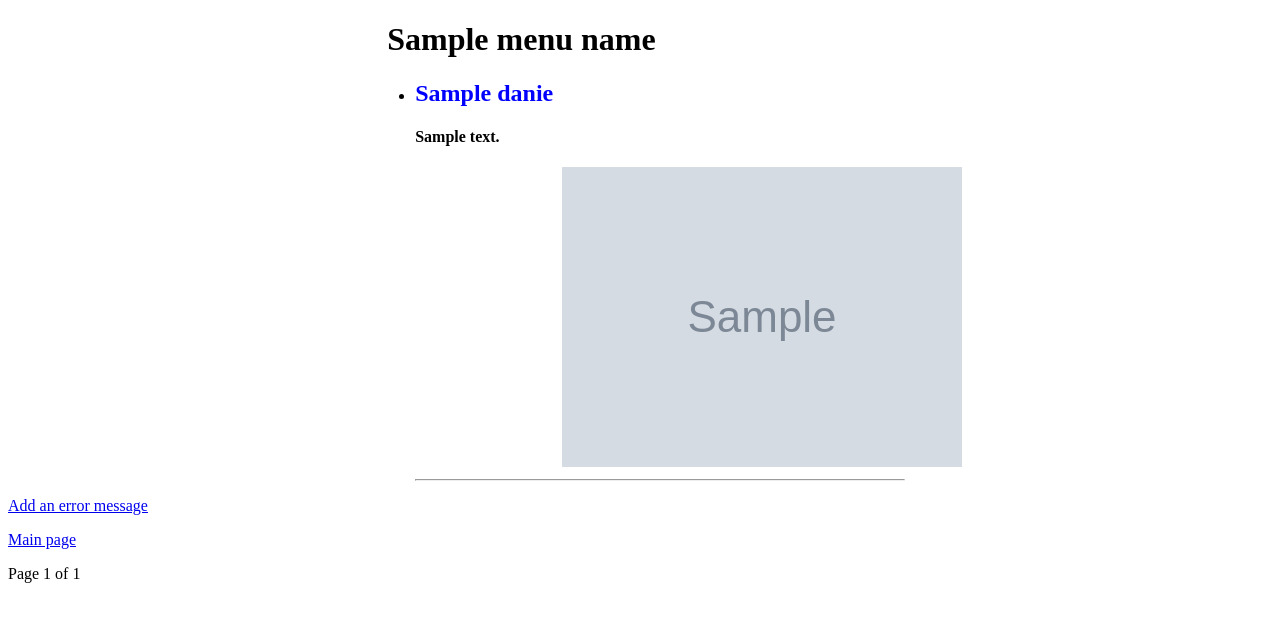
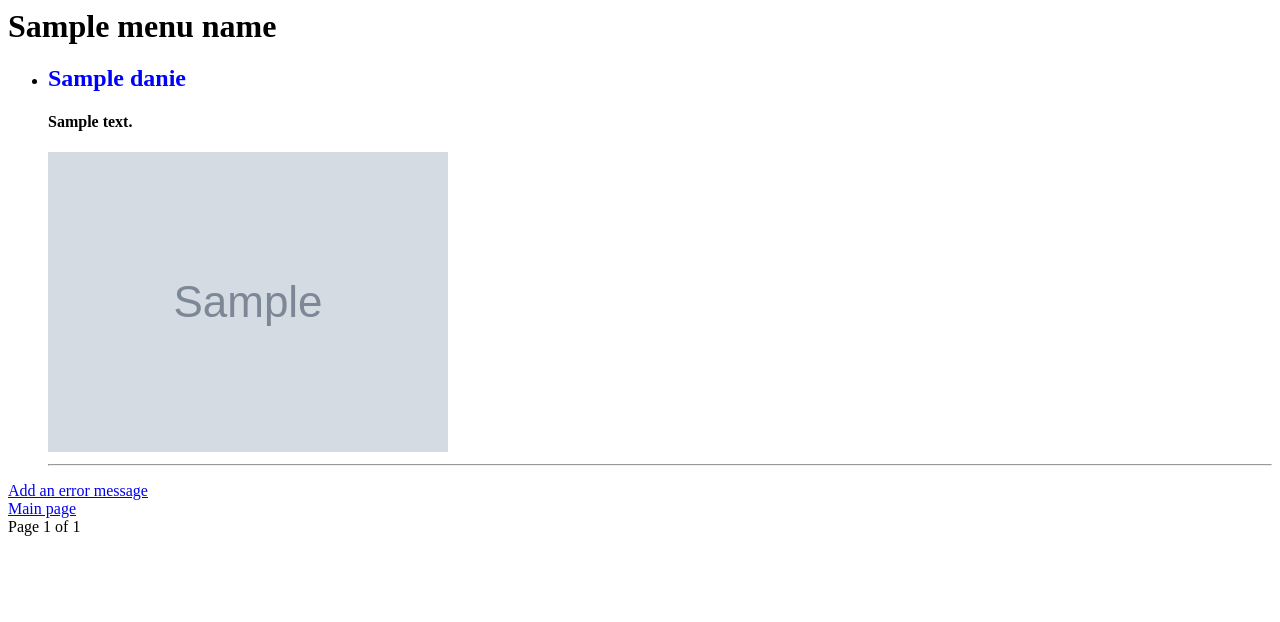
Before and after one commit to ScienceAndIT/e-menu, a Django app: template templates/emenu_app/menu.html in a window 1280 px wide. Shown: the top 622 px of the page. Run offline with Django 3.2, Linux system fonts and the light colour scheme; tables that the repository leaves empty hold one stand-in row (values such as "Sample post"); the template is opened without the code that fills it: values that come from a table or form of the project are taken from there, most other values are stand-ins (such as "Sample title", 1, 10 or a date in 2020); grey boxes marked "Sample" are stand-in pictures.

Commit message:
CSS for margins

```diff
--- a/static/css/emenu.css
+++ b/static/css/emenu.css
@@ -1,6 +1,5 @@
 h1, li, img, footer {
-    margin-left:30%;
-    margin-right:30%;
+    margin: 0 auto;
 }
 
 h2 {
@@ -11,3 +10,11 @@ h2 {
     font-size: 20px;
     color: brown;
 }
+
+.pagination {
+    margin: 0 auto;
+}
+
+.central {
+    margin: 0 auto;
+}
--- a/templates/emenu_app/menu.html
+++ b/templates/emenu_app/menu.html
@@ -27,8 +27,8 @@
             {% else %}
                 <strong>No dishes currently in menu.</strong>
             {% endif %}
-        <p><a href="/add_error/">Add an error message</a></p>
-        <p><a href="/">Main page</a></p>
+        <p class="central"><a href="/add_error/">Add an error message</a></p>
+        <p class="central"><a href="/">Main page</a></p>
 
         <div class="pagination">
             <span class="step-links">
```
